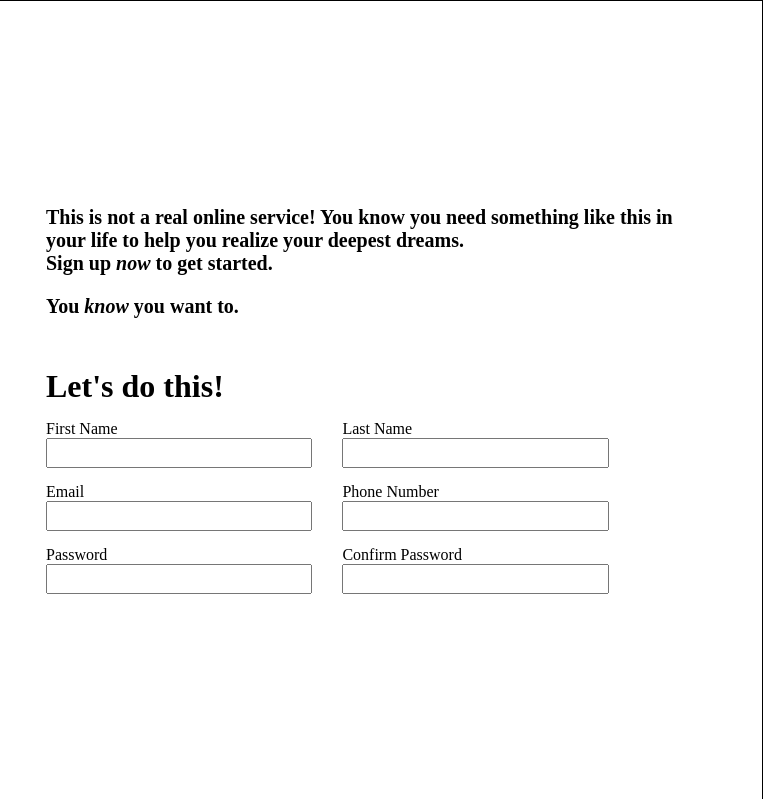
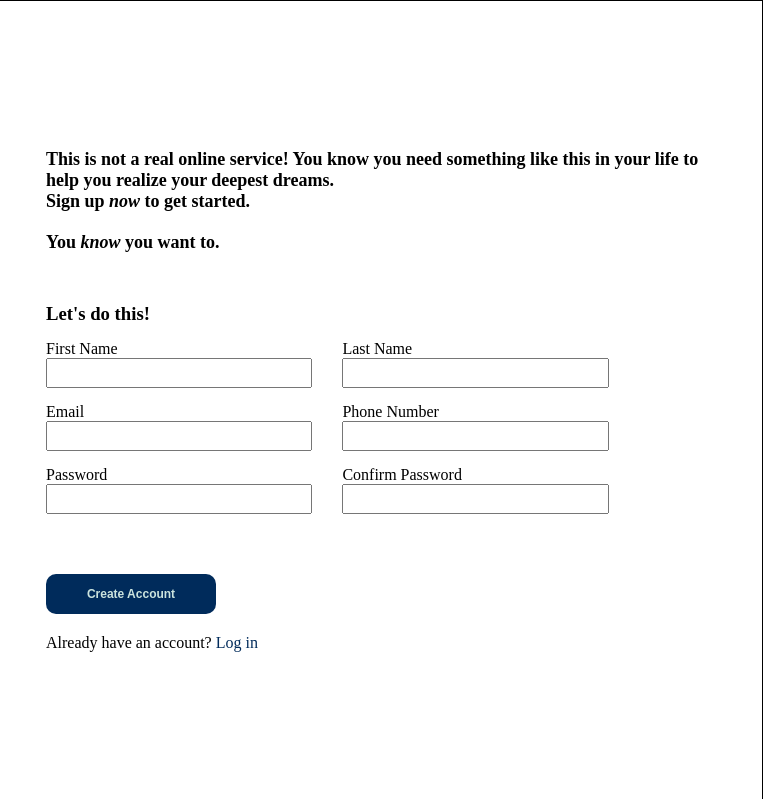
Before and after one commit to Nouamanebld/Sign-up-form, a plain HTML site: page index.html in a window 1280 px wide. Shown: the full height of the page, 517-1280 px from the left. Drawn offline with Linux system fonts and the light colour scheme.

Commit message:
Create last section and style the entire page

```diff
--- a/index.html
+++ b/index.html
@@ -18,7 +18,7 @@
                 <p>You <em>know</em> you want to.</p>
             </div>
             <div class="form">
-                <h1>Let's do this!</h1>
+                <h3>Let's do this!</h3>
                 <div class="input">
                     <label for="first-name">First Name</label>
                     <input id="first-name" type="text">
@@ -44,6 +44,10 @@
                     <input id="password1" type="password">
                 </div>
             </div>
+            <div class="footer">
+                <input class="button" type="button" value="Create Account">
+                <p>Already have an account? <span>Log in</span></p>
+            </div>
         </div>
     </div>
 </body>
--- a/style.css
+++ b/style.css
@@ -29,14 +29,14 @@
 
 .first-section {
     font-weight: bold;
-    font-size: 20px;
+    font-size: 18px;
 }
 
 p:nth-child(2) {
     margin-top: 20px;
 }
 
-h1:nth-child(1) {
+h3 {
     width: 100%;
 }
 
@@ -46,6 +46,7 @@ h1:nth-child(1) {
     column-gap: 30px;
     row-gap: 15px;
     margin-top: 50px;
+    margin-bottom: 30px;
 }
 
 .input {
@@ -57,3 +58,22 @@ h1:nth-child(1) {
 input {
     height: 30px;
 }
+
+.footer {
+    padding-top: 30px;
+}
+
+.button {
+    width: 170px;
+    height: 40px;
+    font-weight: bold;
+    font-size: 12px;
+    border: 0;
+    border-radius: 10px;
+    background-color: #002B5B;
+    color: #CBE4DE;
+}
+
+span {
+    color: #002B5B;
+}
```
Also changed, not shown: 1 other file.
